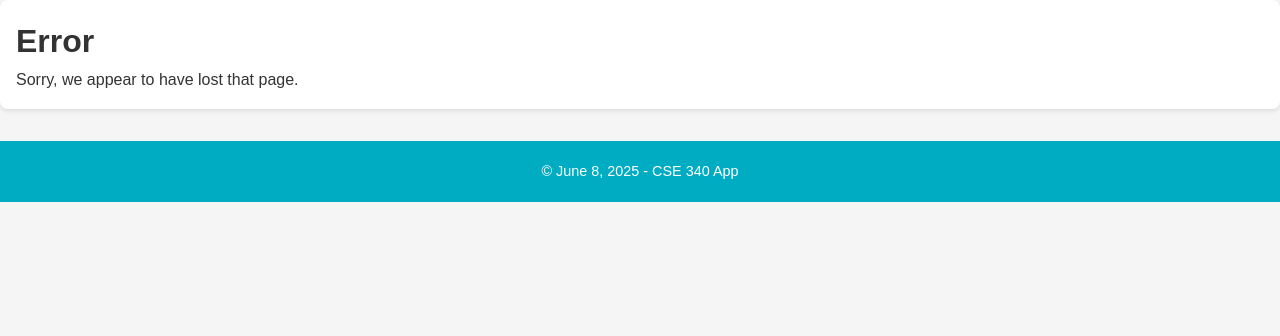
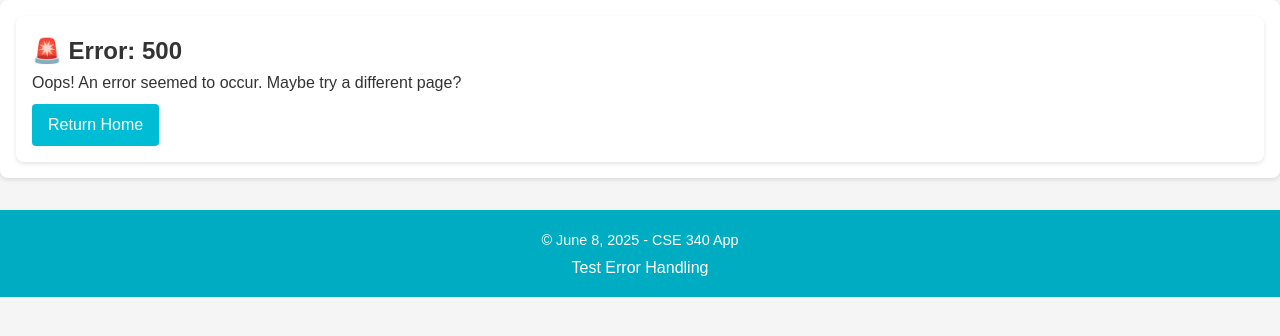
Before and after one commit to Eluwa101/cse340, a Node server app: page /trigger-error in a window 1280 px wide. Shown: the part 133-469 px from the top of the page. Run offline with Node 20, Linux system fonts and the light colour scheme; data that the repository does not hold is empty; some libraries are stand-ins or nearby versions.

Commit message:
error page done

```diff
--- /dev/null
+++ b/controllers/errorController.js
@@ -0,0 +1,10 @@
+// controllers/errorController.js
+const triggerServerError = (req, res, next) => {
+  const error = new Error("This is an intentional 500 error.")
+  error.status = 500
+  next(error) // ✅ Pass error to middleware
+}
+
+module.exports = {
+  triggerServerError
+}
--- a/server.js
+++ b/server.js
@@ -9,11 +9,13 @@ const express = require("express")
 const expressLayouts = require("express-ejs-layouts")
 const env = require("dotenv").config()
 const app = express()
+exports.app = app
 const static = require("./routes/static")
 const baseController = require("./controllers/baseController")
 const inventoryRoutes = require("./routes/inventoryRoutes")
-const utilities = require("./utilities/index")
-
+const utilities = require("./utilities/")
+const database = require("./database/")
+const errorRoutes = require("./routes/errorRoute")
 /* ***********************
  * View Engine and Templates
  *************************/
@@ -26,11 +28,31 @@ app.set("layout", "./layouts/layout")
  *************************/
 app.use(express.static("public"))
 
+
 // Index route
 app.get("/", utilities.handleErrors(baseController.buildHome))
 
 // Inventory routes
-app.use("/inv", inventoryRoutes)
+app.use("/inv", utilities.handleErrors( inventoryRoutes))
+
+
+// app.use((err, req, res, next) => {
+//     utilities.handleErrors(err, req, res, next);
+// });
+
+
+// Generic error handler for internal server errors
+app.use((err, req, res, next) => {
+  console.error(err.stack);
+  res.status(500).render('error', {
+    title: 'Something went wrong!',
+    message: err.message || 'Internal Server Error',
+  });
+});
+
+// Intentionally trigger a server error for testing
+app.use('/', errorRoutes);
+
 
 // File Not Found Route - must be last route in list
 app.use(async (req, res, next) => {
@@ -38,10 +60,12 @@ app.use(async (req, res, next) => {
 })
 
 
+
+
 /* ***********************
 * Express Error Handler
 * Place after all other middleware
-*************************/
+// *************************/
 app.use(async (err, req, res, next) => {
   let nav = await utilities.getNav()
   console.error(`Error at: "${req.originalUrl}": ${err.message}`)
--- a/utilities/index.js
+++ b/utilities/index.js
@@ -120,9 +120,29 @@ Util.buildVehicleDetailComponents = function (v) {
   }
 }
 
-
 module.exports = Util;
 
+// Intentional error handling middleware for the footer
+Util.handleErrors = (err, req, res, next) => {
+  console.error('Error:', err.message);
+  res.status(500).render('errors/error', {
+    title: 'Server Error',
+    message: err.message,
+    nav: req.nav || '',  // Make sure nav is available
+    body: `            // <-- Add this body content
+      <main class="error-view">
+        <h1>Server Error</h1>
+        <div class="alert alert-danger">
+          <p>${err.message}</p>
+          <p>Status: 500</p>
+        </div>
+        <div class="error-actions">
+          <a href="/" class="btn">Return Home</a>
+        </div>
+      </main>
+    `
+  });
+};
 
 
 /* ****************************************
@@ -130,8 +150,6 @@ module.exports = Util;
  * Wrap other function in this for
  * General Error Handling
  **************************************** */
-
-
 
 Util.handleErrors = fn => (req, res, next) => Promise.resolve(fn(req, res, next)).catch(next)
 
--- a/views/errors/error.ejs
+++ b/views/errors/error.ejs
@@ -1,6 +1,14 @@
-<h1>Error</h1>
-<% if (message) { %>
-    <p><%= message %></p>
-<% } else { %>
-    <p>OopS! An unexpected error has occurred.</p>
-<% } %>
+
+<main class="error-page">
+  <section>
+    <h1>🚨 Error: <%= title || "Error" %></h1>
+
+    <% if (message) { %>
+      <p><%= message %></p>
+    <% } else { %>
+      <p>Oops! An unexpected error has occurred.</p>
+    <% } %>
+
+    <a href="/" class="button">Return Home</a>
+  </section>
+</main>
--- a/views/layouts/layout.ejs
+++ b/views/layouts/layout.ejs
@@ -8,7 +8,7 @@
         <%- include('../partials/navigation') %>
 
         <main>
-            <%- body %>
+        <%- typeof body === 'undefined' ? '' : body %>
         </main>
 
         <%- include('../partials/footer') %>
--- a/views/partials/footer.ejs
+++ b/views/partials/footer.ejs
@@ -4,4 +4,7 @@ let month = d.toLocaleString('default', { month: 'long' })
 let day = d.getDate() %>
 <footer>
     <p class="copyright">&copy; <%= month %> <%= day %>, <%= year %> - CSE 340 App</p>
+    <div class="error-test-link">
+        <a href="/trigger-error">Test Error Handling</a>
+    </div>
 </footer>
```
Also changed, not shown: routes/errorRoute.js (added, +8 -0 lines), public/css/styles.css (line endings or trailing spaces).
